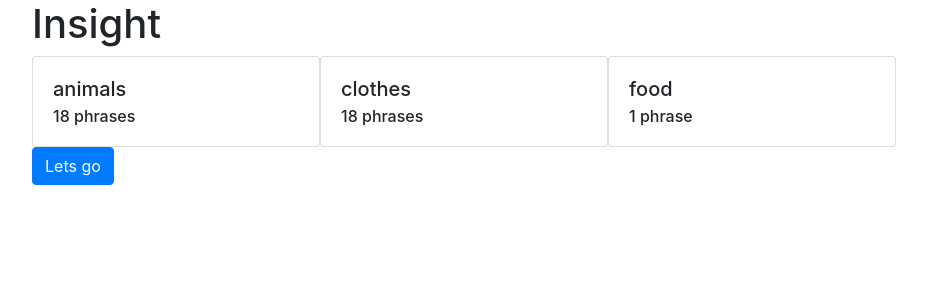
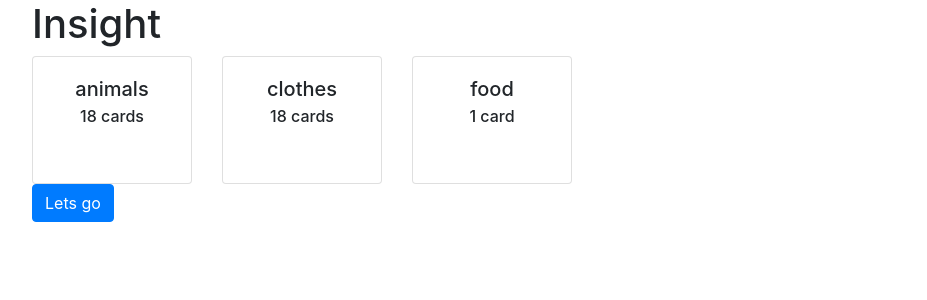
Before and after one commit to Samuel-Lewis/insight-flashcards, a React (Create React App) app: page / in a window 1280 px wide. Shown: the top 300 px of the page, without its empty margins (53-980 px from the left). Built offline with nearby package versions, Linux system fonts and the light colour scheme.

Commit message:
Abstracted list to Deck Added selection state to Decks

```diff
--- a/src/App.tsx
+++ b/src/App.tsx
@@ -1,13 +1,13 @@
 import Button from 'react-bootstrap/Button';
-import Card from 'react-bootstrap/Card';
+import CardDeck from 'react-bootstrap/CardDeck';
 import Container from 'react-bootstrap/Container';
+import { Deck } from './Deck';
 import React from 'react';
 import Row from 'react-bootstrap/Row';
 
-type CardType = JSX.Element;
 type AppProps = {};
 type AppState = {
-  cards: CardType[];
+  decks: any[];
 };
 
 const dataFiles = ['animals', 'clothes', 'food'];
@@ -15,34 +15,16 @@ const dataFiles = ['animals', 'clothes', 'food'];
 class App extends React.Component<AppProps, AppState> {
   constructor(props: AppProps) {
     super(props);
+    const decks = dataFiles.map(file => <Deck key={file} title={file} />);
+
     this.state = {
-      cards: []
+      decks
     };
-
-    dataFiles.map((listName: string) =>
-      fetch(`./data/${listName}.csv`)
-        .then(r => r.text())
-        .then(d => d.split('\n').map(line => line.trim().split(';')))
-        .then(d => d.filter(phrase => phrase.length === 2))
-        .then(d => this.cardify(listName, d.length))
-    );
   }
 
-  cardify = (listName: string, wordCount: number): void => {
-    const newCard = (
-      <Card key={listName} style={{ width: '18rem' }}>
-        <Card.Body>
-          <Card.Title>
-            <h5>{listName}</h5>
-          </Card.Title>
-          <Card.Subtitle>
-            {wordCount} phrase{wordCount > 1 ? 's' : ''}
-          </Card.Subtitle>
-        </Card.Body>
-      </Card>
-    );
-    this.setState({ cards: [...this.state.cards, newCard] });
-  };
+  start() {
+    console.log('leezzgooo');
+  }
 
   render(): JSX.Element {
     return (
@@ -50,9 +32,11 @@ class App extends React.Component<AppProps, AppState> {
         <Row className="col-xl">
           <h1>Insight</h1>
         </Row>
-        <Row className="col-xl">{this.state.cards}</Row>
         <Row className="col-xl">
-          <Button>Lets go</Button>
+          <CardDeck>{this.state.decks}</CardDeck>
+        </Row>
+        <Row className="col-xl">
+          <Button onClick={this.start}>Lets go</Button>
         </Row>
       </Container>
     );
--- /dev/null
+++ b/src/Deck.tsx
@@ -0,0 +1,82 @@
+import Card from 'react-bootstrap/Card';
+import React from 'react';
+import Spinner from 'react-bootstrap/Spinner';
+
+type DeckProps = {
+  title: string;
+};
+
+type DeckState = {
+  loading: boolean;
+  selected: boolean;
+  wordCount?: number;
+};
+
+export class Deck extends React.Component<DeckProps, DeckState> {
+  constructor(props: DeckProps) {
+    super(props);
+    this.state = {
+      loading: true,
+      selected: false
+    };
+
+    this.loadDeck();
+  }
+
+  loadDeck() {
+    const { title } = this.props;
+    fetch(`./data/${title}.csv`)
+      .then(r => r.text())
+      .then(d => d.split('\n').map(line => line.trim().split(';')))
+      .then(d => d.filter(phrase => phrase.length === 2))
+      .then(d =>
+        this.setState({
+          loading: false,
+          wordCount: d.length
+        })
+      );
+  }
+
+  toggleSelection() {
+    console.log(this.state);
+    this.setState({ selected: !this.state.selected });
+  }
+
+  render() {
+    const { title } = this.props;
+    const { loading, wordCount, selected } = this.state;
+
+    let body;
+    if (loading || !wordCount) {
+      body = (
+        <Spinner animation="border" role="status">
+          <span className="sr-only">Loading...</span>
+        </Spinner>
+      );
+    } else {
+      body = (
+        <>
+          <Card.Title>
+            <h5>{title}</h5>
+          </Card.Title>
+          <Card.Subtitle className="mb-2">
+            {wordCount} card{wordCount > 1 ? 's' : ''}
+          </Card.Subtitle>
+        </>
+      );
+    }
+
+    return (
+      <Card
+        key={title}
+        style={{ width: '10rem', height: '8rem' }}
+        className="text-center"
+        bg={selected ? 'primary' : undefined}
+        text={selected ? 'white' : undefined}
+        onClick={() => this.toggleSelection()}
+      >
+        <Card.Body>{body}</Card.Body>
+      </Card>
+    );
+  }
+}
```
